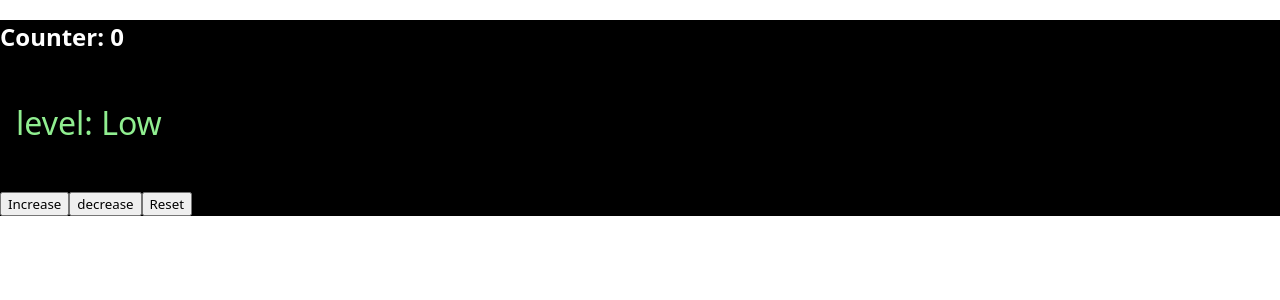
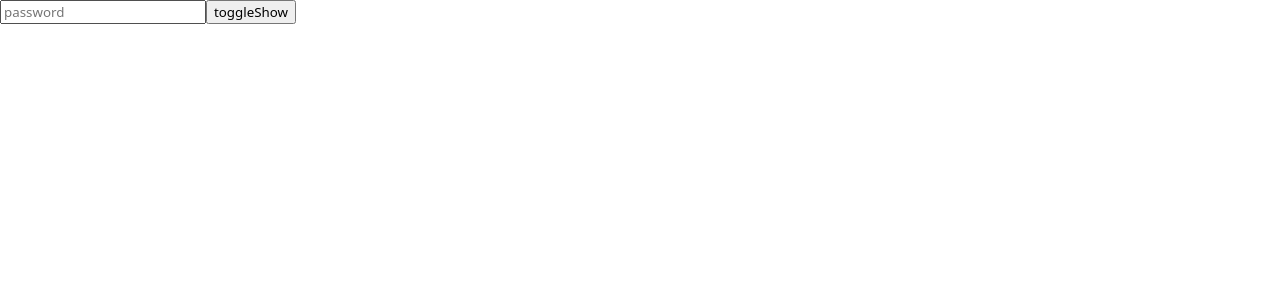
Before and after one commit to caleroedwarn-prog/my-app, a React (Create React App) app: page / in a window 1280 px wide. Shown: the top 300 px of the page. Built offline with nearby package versions, Linux system fonts and the light colour scheme.

Commit message:
Exercise1 and two2

```diff
--- a/src/App.js
+++ b/src/App.js
@@ -1,36 +1,12 @@
 import "./App.css";
-import { useState } from "react";
+import PasswordToggle  from "./PasswordToggel";
+import Counter from "./execise1";
 function App() {
-  const [count, setCount] = useState(0);
-  let message;
-  if (count < 50) {
-    message = "Low";
-  } else if (count <= 150) {
-    message = "Medium";
-  } else {
-    message = "high";
-  }
-  const handler = () => {
-    setCount((prev) => prev + 1);
-  };
-  const handler2 = () => {
-    if (count < 1) {
-      setCount(0);
-    } else {
-      setCount((prev) => prev - 1);
-    }
-  };
-  const handler3 = () => {
-    setCount(0);
-  };
-  return (
-    <div className="container">
-      <h2>Counter: {count}</h2>
-      <p id="message">level: {message}</p>
-      <button onClick={handler}>Increase</button>
-      <button onClick={handler2}>decrease</button>
-      <button onClick={handler3}>Reset</button>
-    </div>
+  return(
+    <>
+  <Counter />
+  <PasswordToggle />
+  </>
   );
 }
 export default App;
--- /dev/null
+++ b/src/PasswordToggel.jsx
@@ -0,0 +1,20 @@
+import { useState } from "react";
+
+function PasswordToggle(){
+    const [password, setPassword] = useState("");
+    const [showPassword, setShowPassword] = useState(false);
+    return(
+        <>
+        <input
+        type={showPassword ? "text" : password}
+        value={password}
+        onChange={(e) => setPassword(e.target.value)}
+        placeholder="password"
+        />
+        <button onClick={() => setShowPassword(prev => !prev)}>toggle
+            {showPassword ? "Hide" : "Show"}
+        </button>
+        </>
+    );
+}
+export default PasswordToggle;
--- /dev/null
+++ b/src/execise1.jsx
@@ -0,0 +1,34 @@
+import { useState } from "react";
+import "./App.css";
+function Counter(){
+const [count, setCount] = useState(0);
+  let message;
+  if (count < 50) {
+    message = "Low";
+  } else if (count <= 150) {
+    message = "Medium";
+  } else {
+    message = "high";
+  }
+  const handler = () => {
+    setCount((prev) => prev + 1);
+  };
+  const handler2 = () => {
+    if (count < 1) {
+      setCount(0);
+    } else {
+      setCount((prev) => prev - 1);
+    }
+  };
+  const handler3 = () => {
+    setCount(0);
+  };
+  <div className="container">
+    <h2>Counter: {count}</h2>
+    <p id="message">level: {message}</p>
+    <button onClick={handler}>Increase</button>
+    <button onClick={handler2}>decrease</button>
+    <button onClick={handler3}>Reset</button>
+  </div>
+}
+export default Counter;
```
